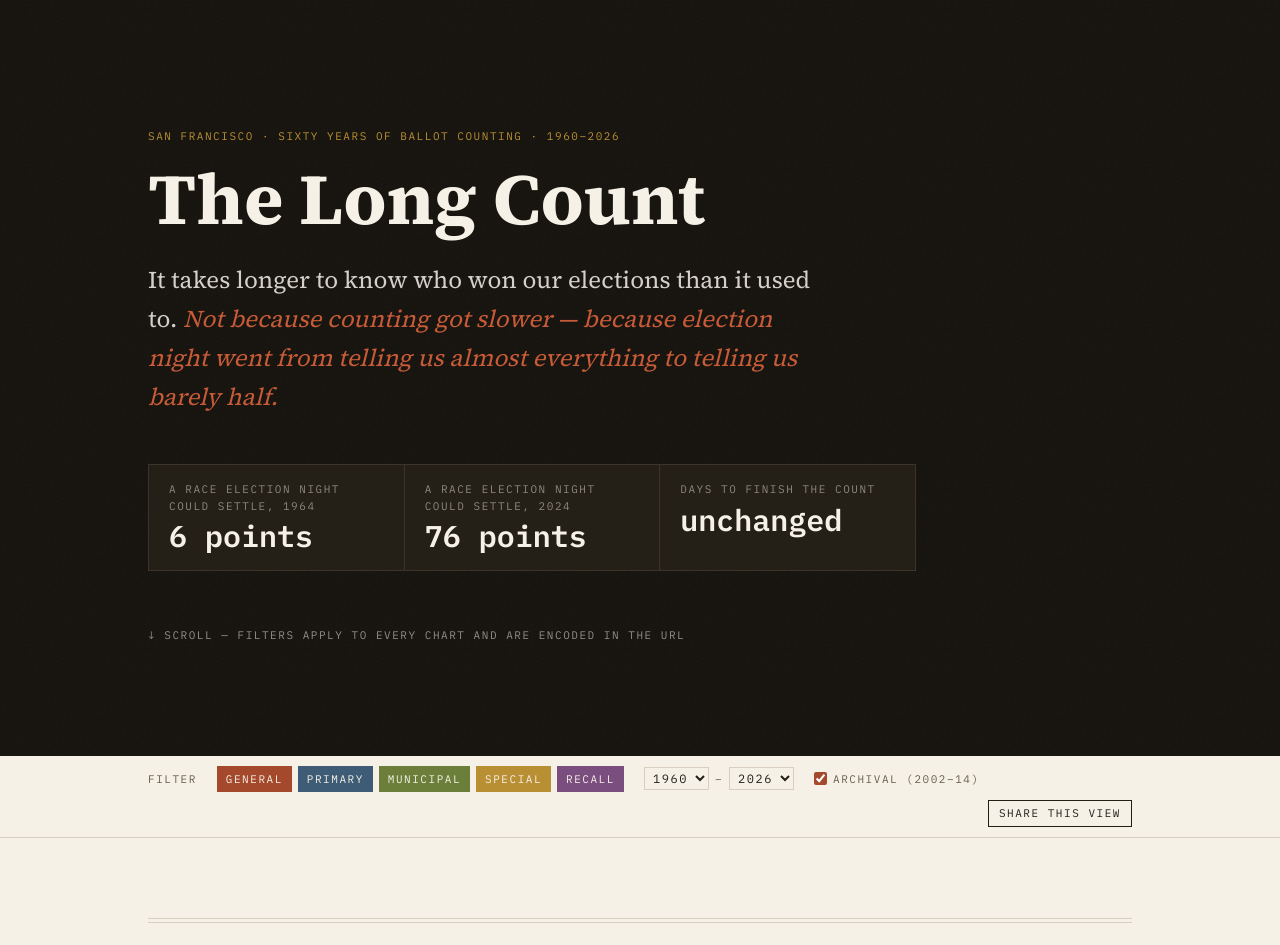
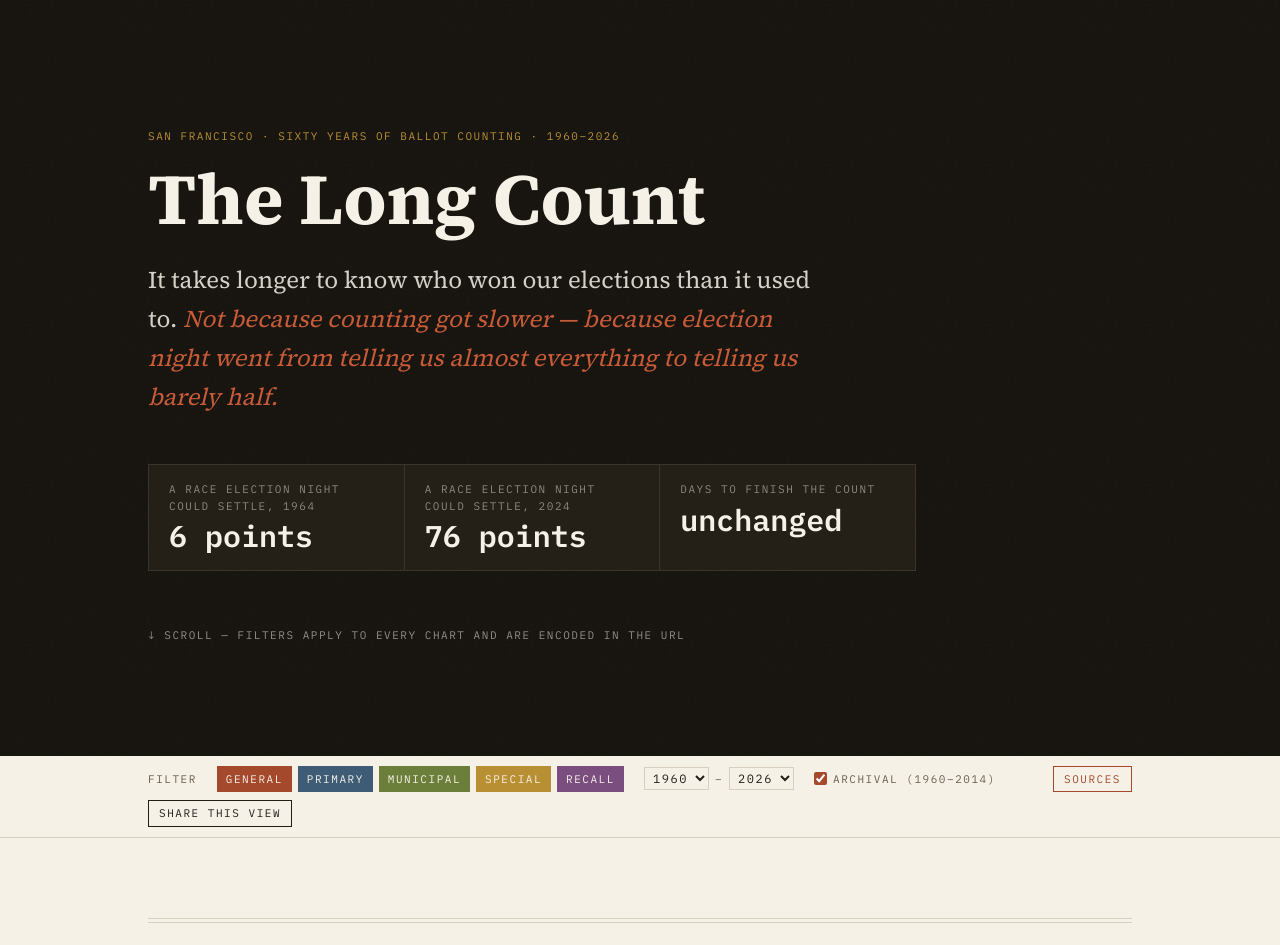
Before and after one commit to Grow-SF/sf-election-historical-counts, a Next.js app in the folder viz/: page / in a window 1280 px wide. Shown: the top 945 px of the page. Built offline with nearby package versions, Linux system fonts and the light colour scheme.

Commit message:
viz: sources link in the always-visible filter bar; archival label spans 1960-2014
The footer-only link was undiscoverable. Also the 'archival (2002-14)'
toggle label predated the recovery campaign - archival observations
now run 1960-2014.

```diff
--- a/viz/src/components/FilterBar.tsx
+++ b/viz/src/components/FilterBar.tsx
@@ -95,12 +95,18 @@ export default function FilterBar({
             onChange={(e) => update({ archival: e.target.checked })}
             className="accent-rust"
           />
-          archival (2002–14)
+          archival (1960–2014)
         </label>
 
+        <a
+          href="/sources"
+          className="smallcaps ml-auto border border-rust px-2.5 py-1 text-rust transition-colors hover:bg-rust hover:text-paper"
+        >
+          sources
+        </a>
         <button
           onClick={share}
-          className="smallcaps ml-auto border border-ink px-2.5 py-1 text-ink transition-colors hover:bg-ink hover:text-paper"
+          className="smallcaps border border-ink px-2.5 py-1 text-ink transition-colors hover:bg-ink hover:text-paper"
         >
           {copied ? "link copied ✓" : "share this view"}
         </button>
```
